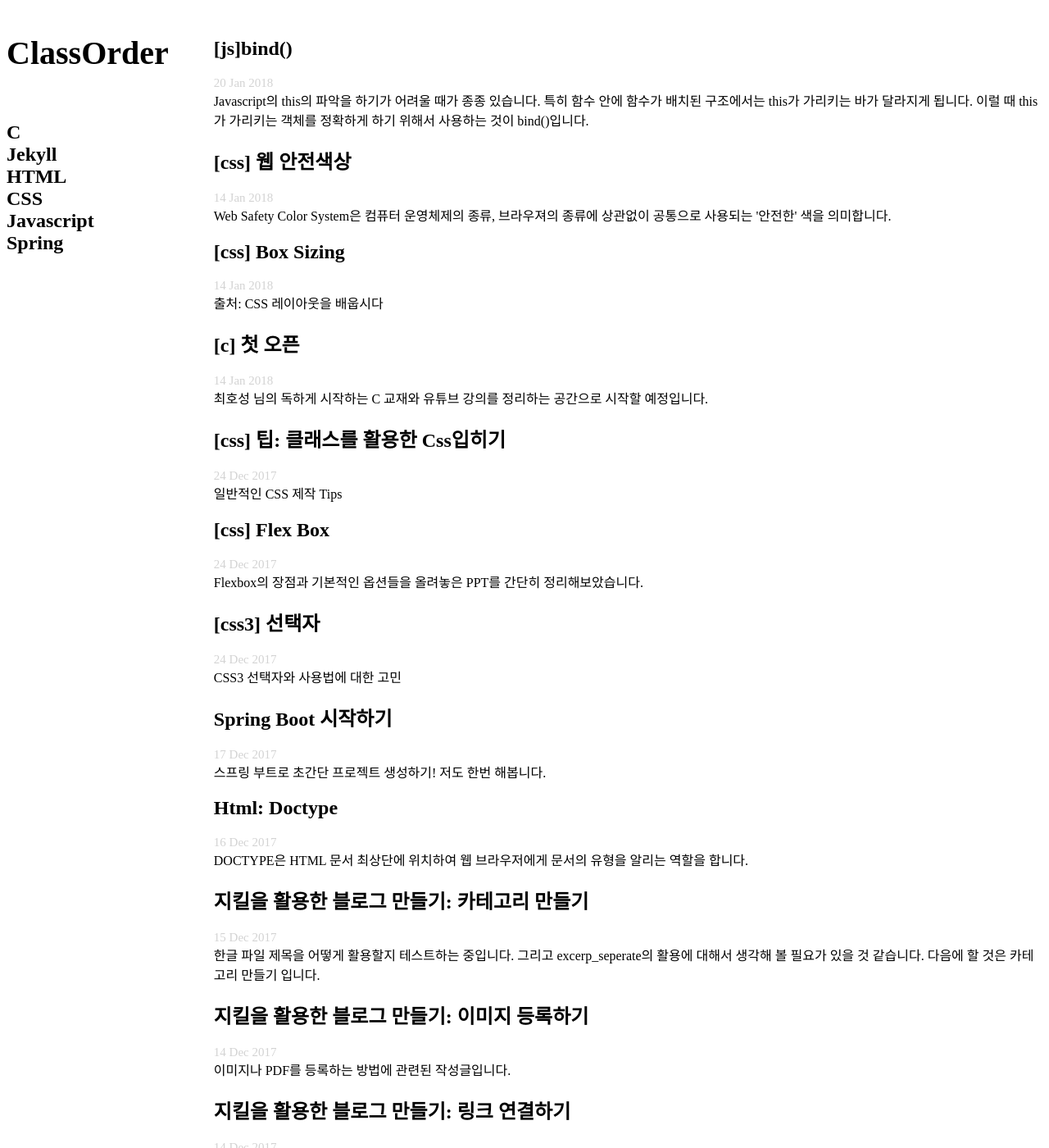
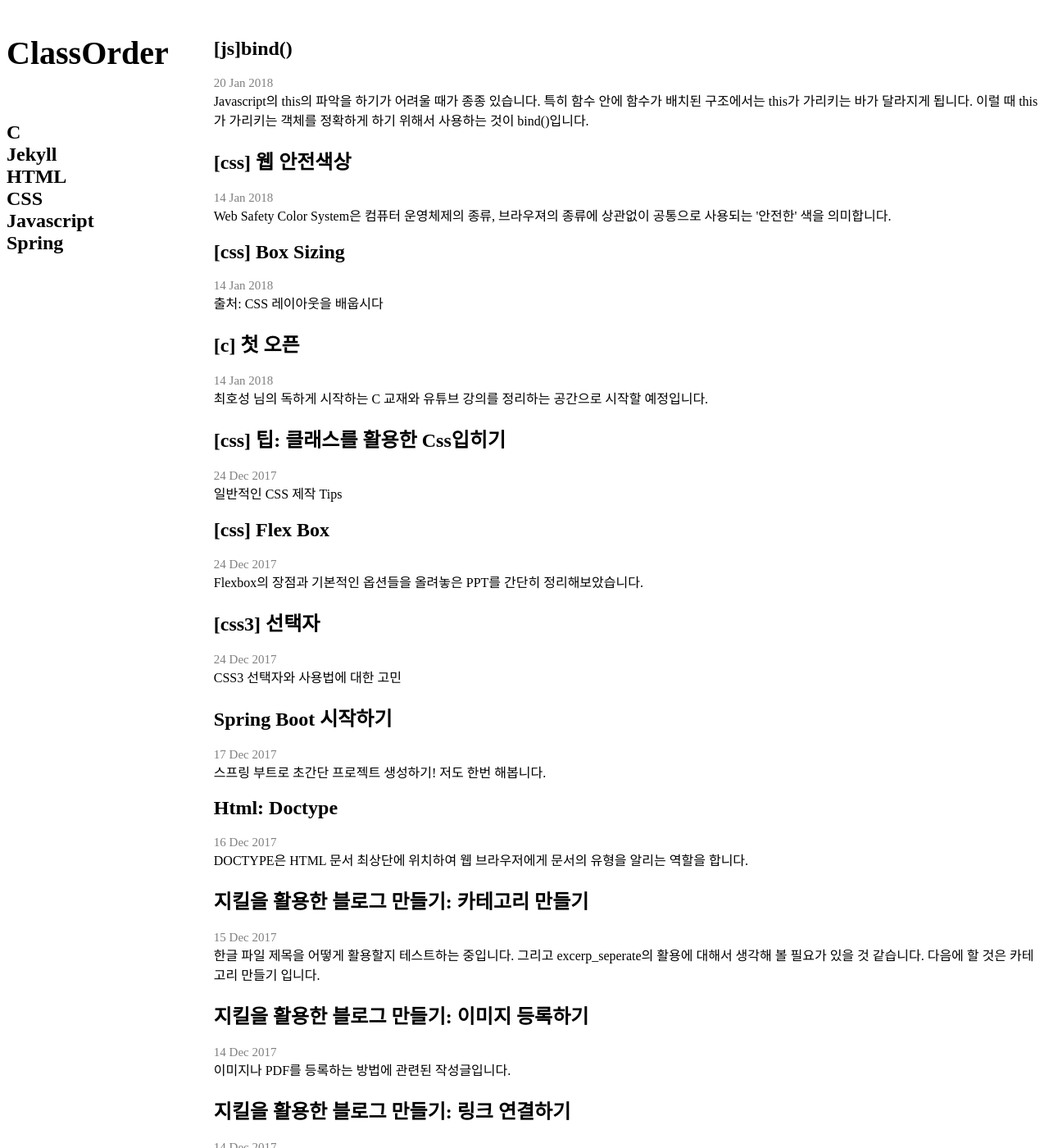
Before and after one commit to ProjectTavern/deprecated-winterguard.github.io, a Jekyll site: the page built from index.html, in a window 1280 px wide and 1400 px high. Shown: the whole window at 82% size. Built offline with Jekyll 4.4.1, drawn with Linux system fonts in a browser that asks for light colours; nearby versions of some CDN libraries; the list of posts is cut into pages by our own code.

Commit message:
데이트 색상 변경

```diff
--- a/_includes/head.html
+++ b/_includes/head.html
@@ -28,6 +28,6 @@
     .main_header{flex:2;order:1;position:fixed;z-index:1}
     .copy_header{flex:2;order:1}
     .main_content{flex:8;order:2}
-    .date{font-size:15px;color:lightgrey;display:block}
+    .date{font-size:15px;color:grey;display:block}
   </style>
 </head>
```
